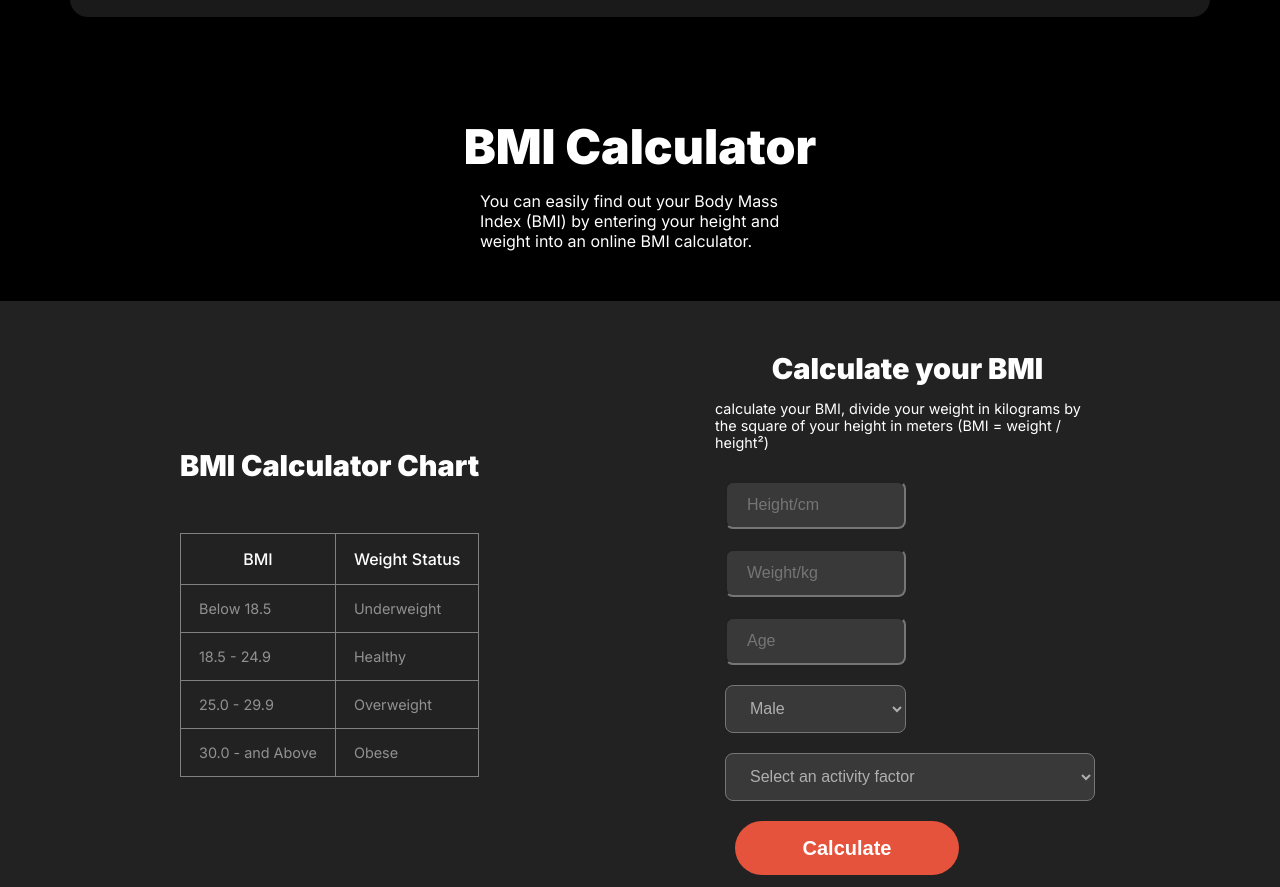
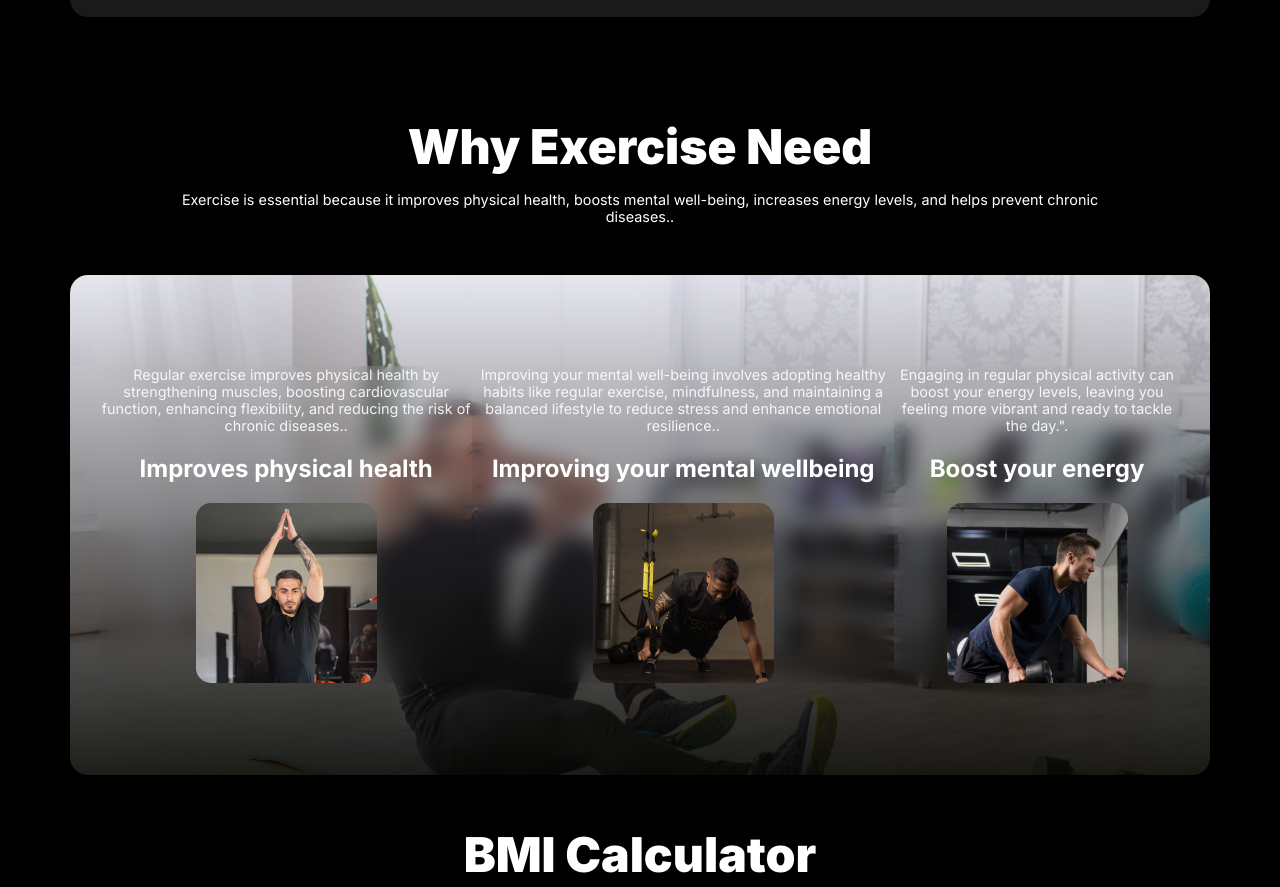
Before and after one commit to mddalimmiah/B-9-A2-versatile-ui-main, a plain HTML site: page index.html in a window 1280 px wide. Shown: the part 3003-3890 px from the top of the page. Drawn offline with Linux system fonts and the light colour scheme; a web font is replaced by a local one.

```diff
--- a/index.html
+++ b/index.html
@@ -148,6 +148,31 @@ Mile Easily start  -->
  </section>
 <!-- Trainings and Exercises section end-->
 
+<!-- why exercise Need-->
+<section>
+    <h2 class="section-title">Why Exercise Need</h2>
+    <p class="section-description">Exercise is essential because it improves physical health, boosts mental well-being, increases energy levels, and helps prevent chronic diseases..</p>
+    <div class="need-card-container">
+        <div class="need-card">
+            <img src="images/image 2.png" alt="">
+            <h3 class="card-title-1">Improves physical health</h3>
+            <p class="card-description-1">Regular exercise improves physical health by strengthening muscles, boosting cardiovascular function, enhancing flexibility, and reducing the risk of chronic diseases..</p>
+        </div>
+        <div class="need-card">
+            <img src="images/image 3.png" alt="">
+            <h3 class="card-title-1">Improving your mental wellbeing</h3>
+            <p class="card-description-1">Improving your mental well-being involves adopting healthy habits like regular exercise, mindfulness, and maintaining a balanced lifestyle to reduce stress and enhance emotional resilience..</p>
+        </div>
+        <div class="need-card">
+            <img src="images/image 4.png" alt="">
+            <h3 class="card-title-1">Boost your energy</h3>
+            <p class="card-description-1">Engaging in regular physical activity can boost your energy levels, leaving you feeling more vibrant and ready to tackle the day.".</p>
+        </div>
+
+    </div>
+</section>
+<!-- why exercise end -->
+
  <!-- BMI Calculator start -->
   <section class="bmi-calculator-section">
     <div class="bmi-content"><h3 class="section-title">BMI Calculator</h3>
--- a/styles/responsive.css
+++ b/styles/responsive.css
@@ -237,7 +237,14 @@ form input, select{
     bottom: 100px;
     left: 50px;
 }
+.need-card-container{
 
+
+    height: 100%;
+    flex-direction: column;
+    gap: 20px;
+
+    }
 /* footer section */
 
 .footer-section{
--- a/styles/styles.css
+++ b/styles/styles.css
@@ -607,6 +607,54 @@ table td{
    color:rgba(255, 255, 255, 0.1);
 }
 
+/* need exercise styles */
+.need-card-container{
+    max-width: 1140px;
+    margin: 50px auto;
+    display: flex;
+   background-image:linear-gradient( rgba(100, 100, 150, 0.155), rgba(5, 5, 0.5, 0.9)),
+    url("../images/exercise6.jpg");
+    background-repeat: no-repeat;
+    background-size: cover;
+    height: 500px;
+    background-position: center;
+    justify-content: center;
+    align-items: center;
+    border-radius: 18px;
+    padding: 0 30px;
+
+
+
+}
+.need-card{
+    backdrop-filter: blur(10px);
+    display: flex;
+    flex-direction: column-reverse;
+    justify-content: center;
+    align-items: center;
+    gap: 20px;
+    border-radius: 10px;
+}
+.need-card img{
+    max-width: 100%;
+    max-height: 100%;
+    opacity: 0.9;
+    border-radius: 15px;
+}
+.card-title-1{
+    font-size: 1.5rem;
+    font-weight: 700;
+    text-align: center;
+    color: white;
+
+}
+.card-description-1{
+    color: rgba(255, 255, 255, 0.9);
+    font-weight: 400;
+    font-size: .9rem;
+    text-align: center;
+}
+
 /* footer section */
 footer{
     background: rgba(255, 255, 255, 0.1);
@@ -654,3 +702,5 @@ footer hr{
     width: 80%;
     margin: 0 auto;
 }
+
+/*  */
```
